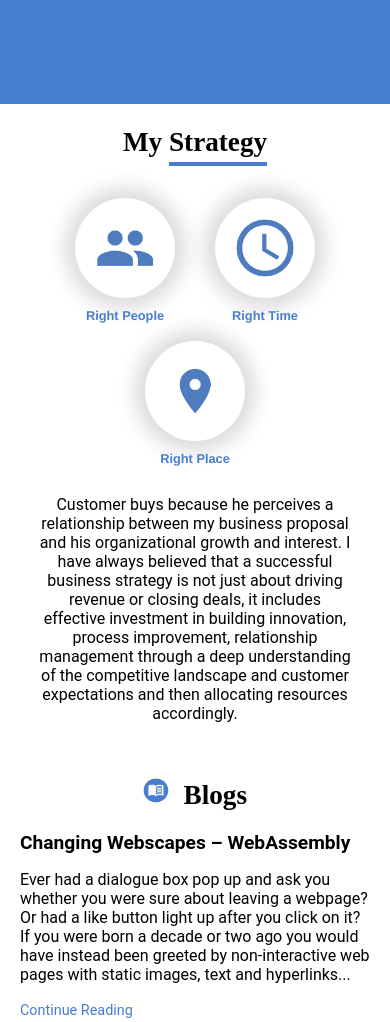
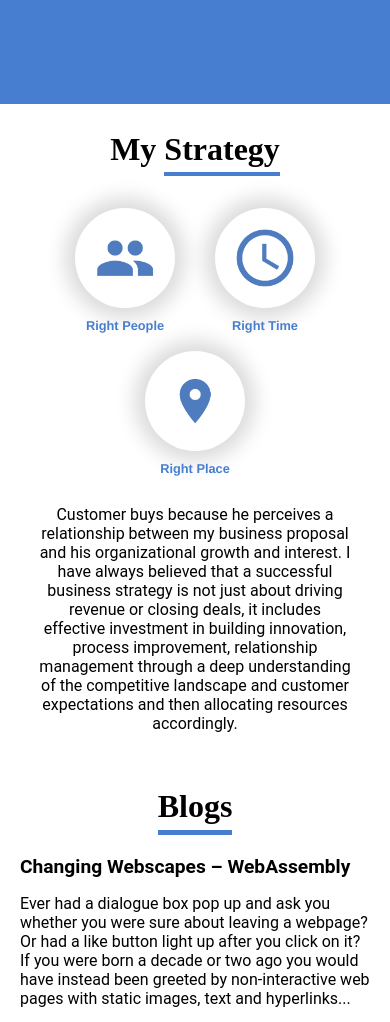
Before and after one commit to kunalthadani/santosh-kumar, a plain HTML site: page index.html in a window 390 px wide. Shown: the part 740-1762 px from the top of the page. Drawn offline with Linux system fonts and the light colour scheme.

Commit message:
more size changes

```diff
--- a/index.html
+++ b/index.html
@@ -69,7 +69,7 @@
 	</section>
 
 	<section class = "blog" id = "sec-blogs">
-		<div class="title"><img src = "book_blog.png" class = "icon-blog"><span class = "title-name">Blogs</span></div>
+		<div class="title"><!-- <img src = "book_blog.png" class = "icon-blog"> --><span class = "title-name">Blogs</span></div>
 		<div class = "blog-container">
 			<div>
 				<h1>Changing Webscapes – WebAssembly</h1>
--- a/style.css
+++ b/style.css
@@ -60,6 +60,11 @@ html,body{
 .blog-container a{
 	color: #487ECF;
 	text-decoration: none;
+}
+.title-name{
+	display: inline-block;
+	border-bottom: 5px solid #487ECF;
+	padding-bottom: 5px;
 }
 @media(min-width: 600px){
 	.blue{
@@ -170,7 +175,7 @@ html,body{
 	}
 
 	.mb-nav{
-		margin: 4px 8px 35px 0;
+		margin: 4px 8px 80px 0;
 		text-align: right;
 	}
 	.icon{
@@ -213,7 +218,7 @@ html,body{
 	}
 
 	.strategy h1,	.title h1,.title-name{
-		font-size: 1.7em;
+		font-size:2em;
 	}
 
 	.strategy-title{
@@ -243,7 +248,7 @@ html,body{
 	}
 
 	.icon-blog{
-		height: 1.6em;
+		height: 2em;
 	}
 
 	.blog-container div{
```
